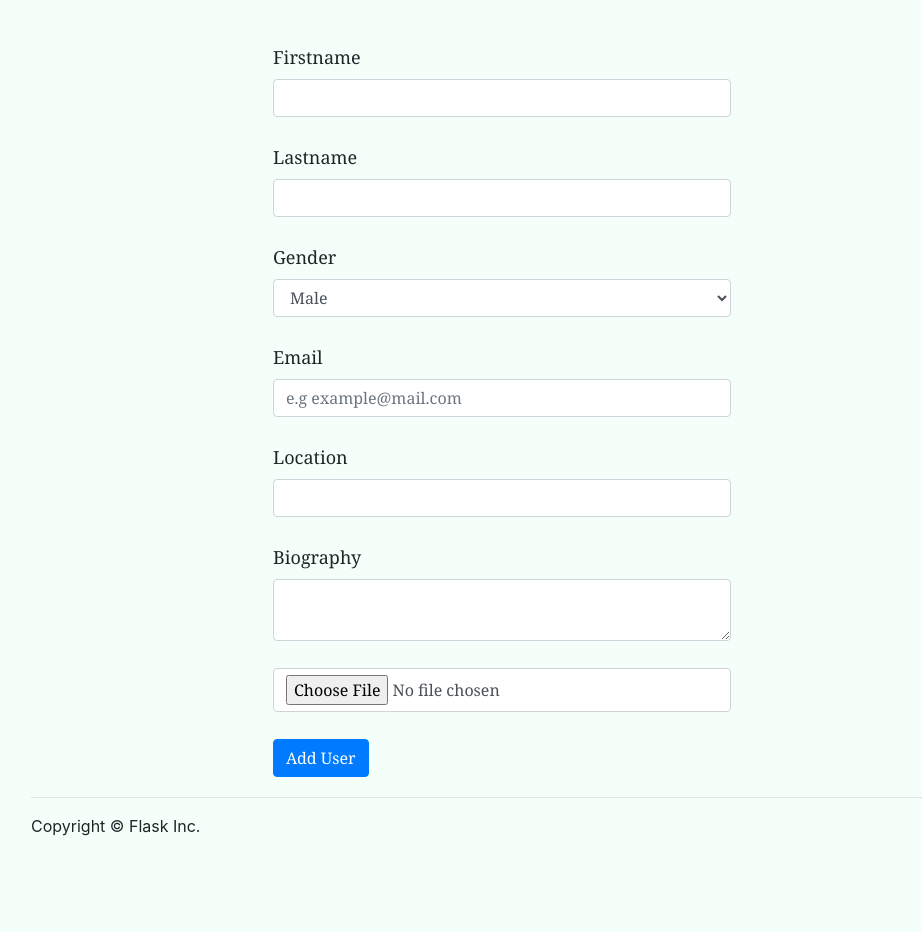
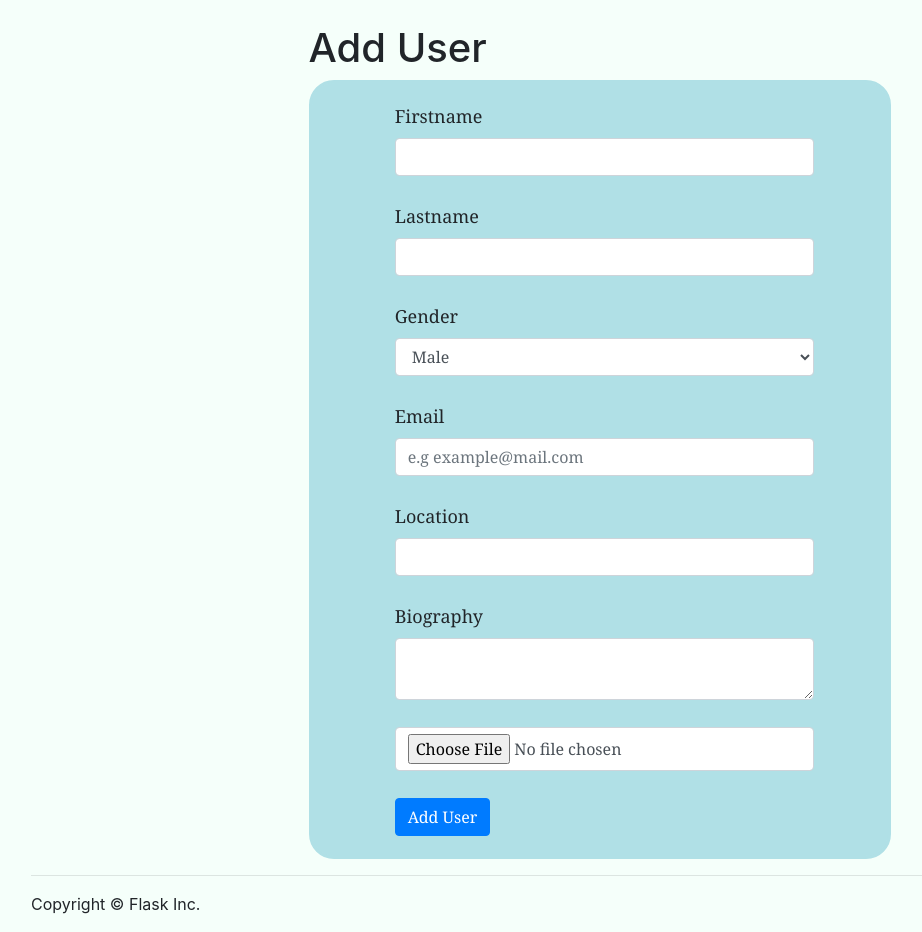
Before and after one commit to NaldoRonz/info3180-Project, a Flask app: page / in a window 1280 px wide. Shown: the part 56-988 px from the top of the page, without its empty margins (54-976 px from the left). Before the commit the page ends 892 px from the top, so only its background shows below. Run offline with Flask 2, Linux system fonts and the light colour scheme; some libraries are stand-ins or nearby versions.

Commit message:
Project 1

```diff
--- a/app/static/css/app.css
+++ b/app/static/css/app.css
@@ -70,17 +70,19 @@ main{
 
 .form_container{
   height: auto;
-  width: 75%;
-  padding-left: 20%;
+  width: 70%;
+  border: solid;
+  border-radius: 25px;
+  border-color: #B0E0E6;
+  background-color: #B0E0E6;
+  padding-left: 10%;
+  padding-top: 20px;
 }
 
 .add_form{
   height: auto;
-  width: 75%;
+  width: 85%;
   font-size: 18px;
-  margin-top: 20px;
-  margin-left: 20px;
-  margin-right: 20px;
   margin-bottom: 20px;
   font-family: Georgia, serif;
 }
@@ -90,6 +92,9 @@ body {
     background-color: #F5FFFA;
 }
 
+form{
+    padding-left: 25%;
+}
 
 .upperContainerUsers{
   background-color: #F5FFFA;
@@ -255,3 +260,9 @@ table,th,td{
   font-size: 15px;
   text-align: center;
 }
+
+.profile_user_pic{
+  height: 100px;
+  width: 100px;
+  border-radius: 50%;
+}
--- a/app/templates/home.html
+++ b/app/templates/home.html
@@ -4,6 +4,9 @@
 <form  action = "" class = add_Profile(form) enctype="multipart/form-data" method = "POST">
   {% include 'flash_msg.html' %}
   {{form.csrf_token}}
+  <div class = "form_title">
+   <h1>Add User</h1>
+  </div>
   <div class = "form_container">
       <div class = "add_form">
         {{form.Firstname.label}} </br> {{form.Firstname(class = "form-control", size = 75 )}}</br>
--- a/app/templates/profiles_user.html
+++ b/app/templates/profiles_user.html
@@ -7,6 +7,7 @@
     {% for my_users in users %}
     <div class = "viewBoxUsers">
       <div class = "viewBoxUsers2">
+        <img src ="{{url_for('static', filename ='uploads/' + my_users.filename)}}" class = "profile_user_pic">
       </div>
       <div class = "viewBoxUsers3">
         <div class = "nameBoxUsers">
```
Also changed, not shown: app/models.py (+4 -4 lines), app/static/uploads/dog.jpg (deleted), 1 other file.
